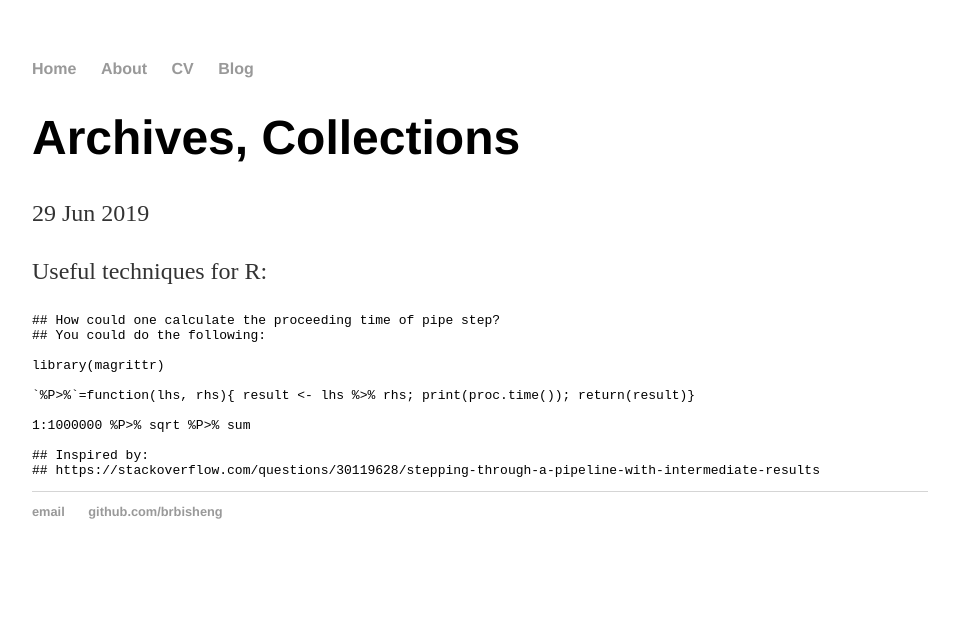
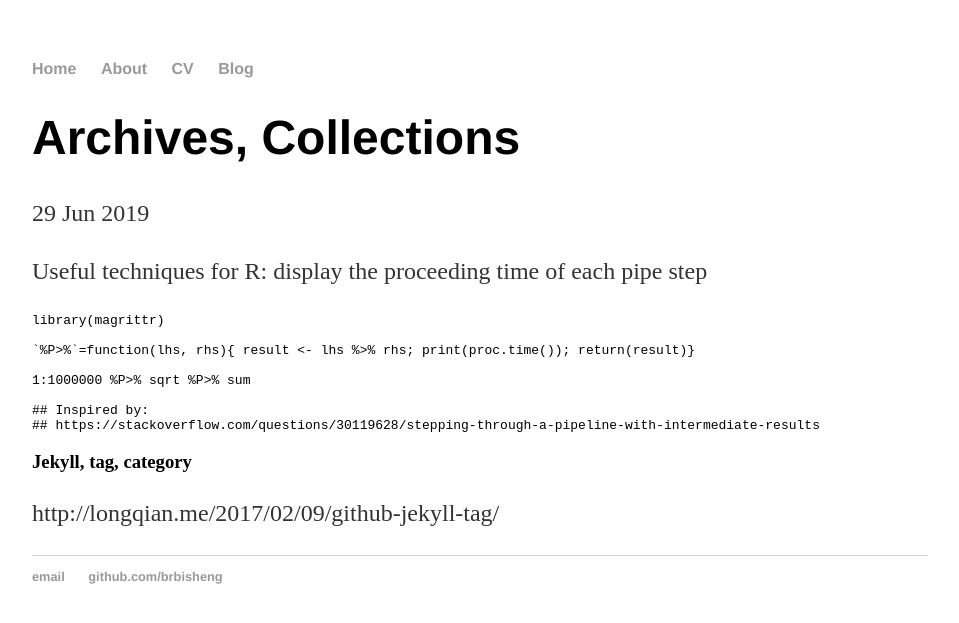
Before and after one commit to brbisheng/brbisheng.github.io, a Jekyll site: the page built from _posts/2019-06-29-b1.md, in a window 1280 px wide. Shown: the top 623 px of the page, without its empty margins (160-1119 px from the left). Built offline with Jekyll 4.4.1, drawn with Linux system fonts in a browser that asks for light colours.

Commit message:
Update 2019-06-29-b1.md

````diff
--- a/_posts/2019-06-29-b1.md
+++ b/_posts/2019-06-29-b1.md
@@ -5,11 +5,8 @@ date: 2019-06-29
 ---
 
 
-Useful techniques for R:
+Useful techniques for R: display the proceeding time of each pipe step
 ```
-## How could one calculate the proceeding time of pipe step?
-## You could do the following:
-
 library(magrittr)
 
 `%P>%`=function(lhs, rhs){ result <- lhs %>% rhs; print(proc.time()); return(result)}
@@ -19,3 +16,6 @@ library(magrittr)
 ## Inspired by:
 ## https://stackoverflow.com/questions/30119628/stepping-through-a-pipeline-with-intermediate-results
 ```
+
+### Jekyll, tag, category
+http://longqian.me/2017/02/09/github-jekyll-tag/
````
